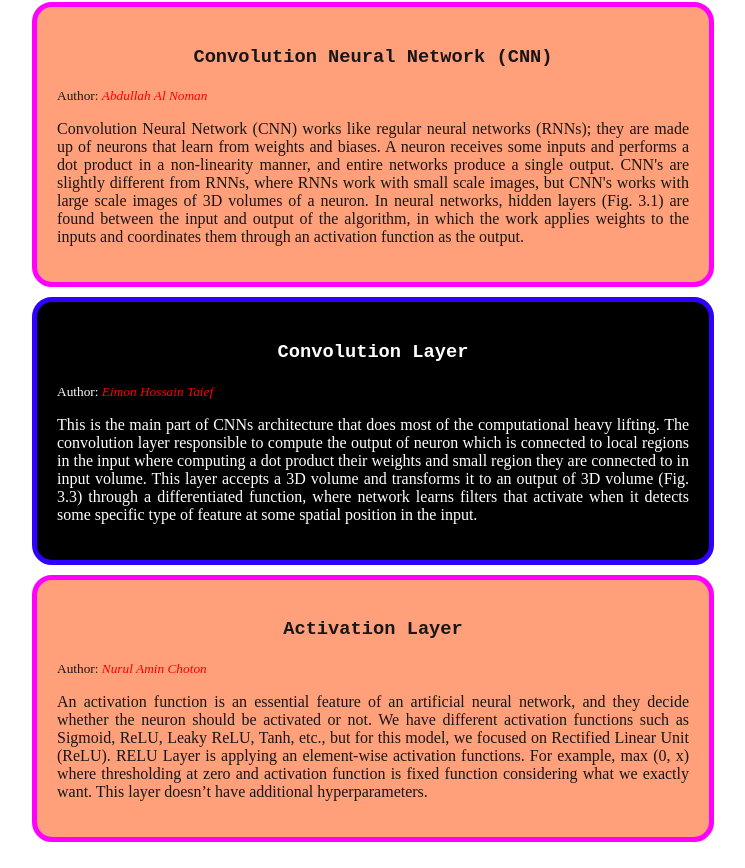
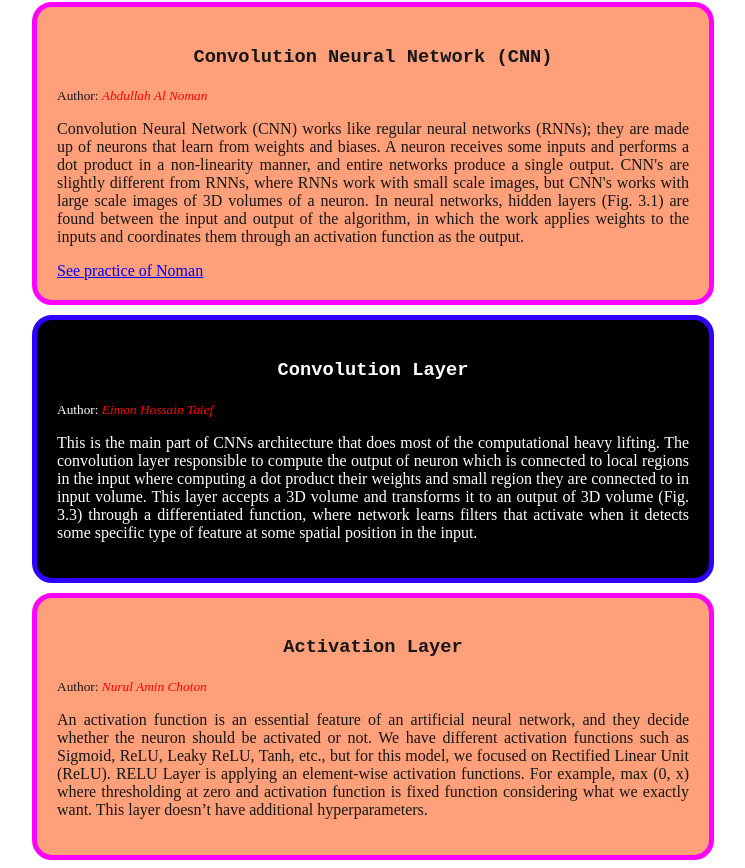
Before and after one commit to noman081/my-practice-repo, a plain HTML site: page index.html in a window 1280 px wide. Shown: the part 78-946 px from the top of the page, without its empty margins (267-1012 px from the left). Drawn offline with Linux system fonts and the light colour scheme.

```diff
--- a/index.html
+++ b/index.html
@@ -53,6 +53,7 @@
     <small>Author: <span class="author-name">Abdullah Al Noman</span></small>
     <p>Convolution Neural Network (CNN) works like regular neural networks (RNNs); they are made up of neurons that learn from weights and biases. A neuron receives some inputs and performs a dot product in a non-linearity manner, and entire networks produce a single output. CNN's are slightly different from RNNs, where RNNs work with small scale images, but CNN's works with large scale images of 3D volumes of a neuron. In neural networks, hidden layers (Fig. 3.1) are found between the input and output of the algorithm, in which the work applies weights to the inputs and coordinates them through an activation function as the output.
     </p>
+    <a href="practice.html">See practice of Noman</a>
     </div>
     <div class="taief">
     <h3 class="blog-title">Convolution Layer</h3>
```
